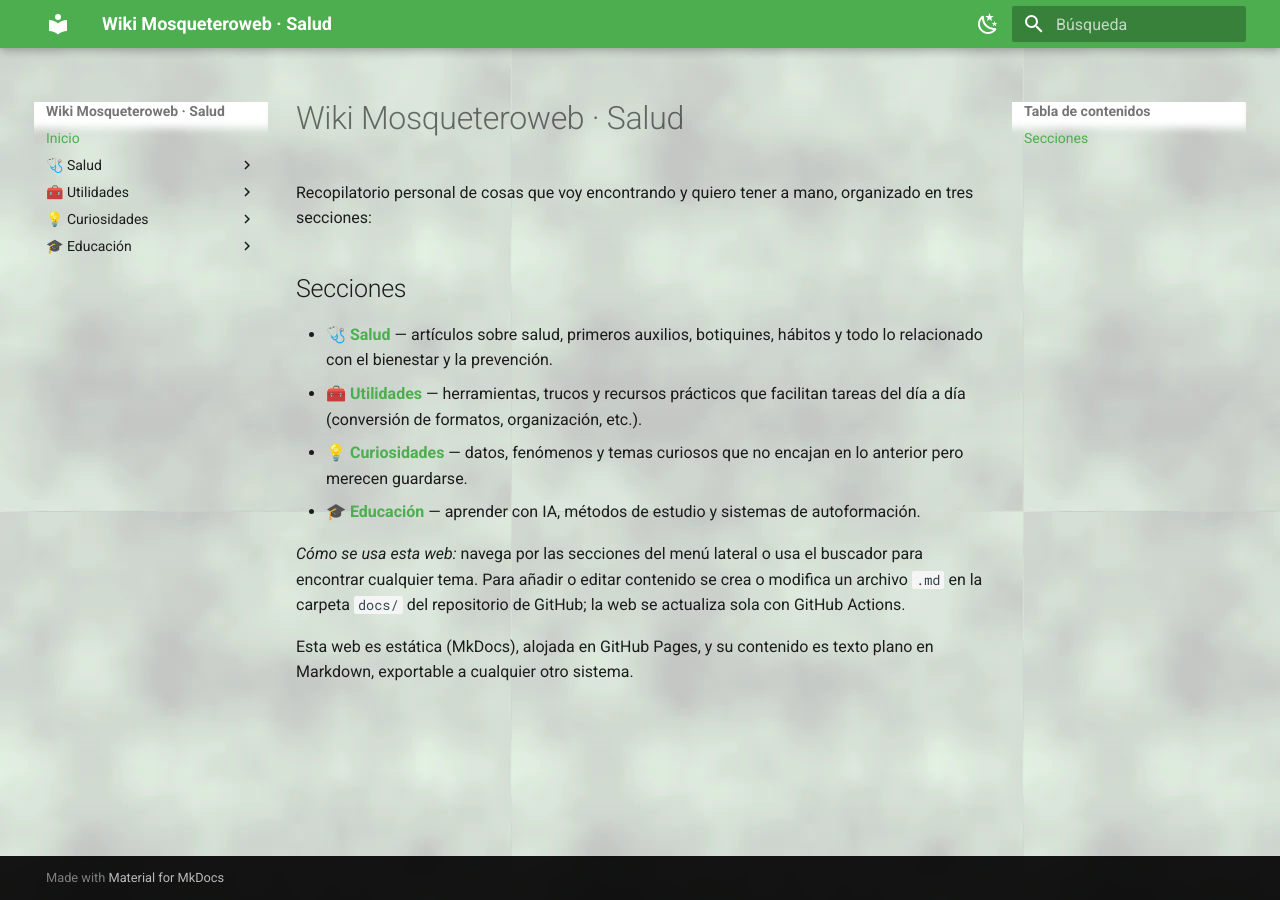
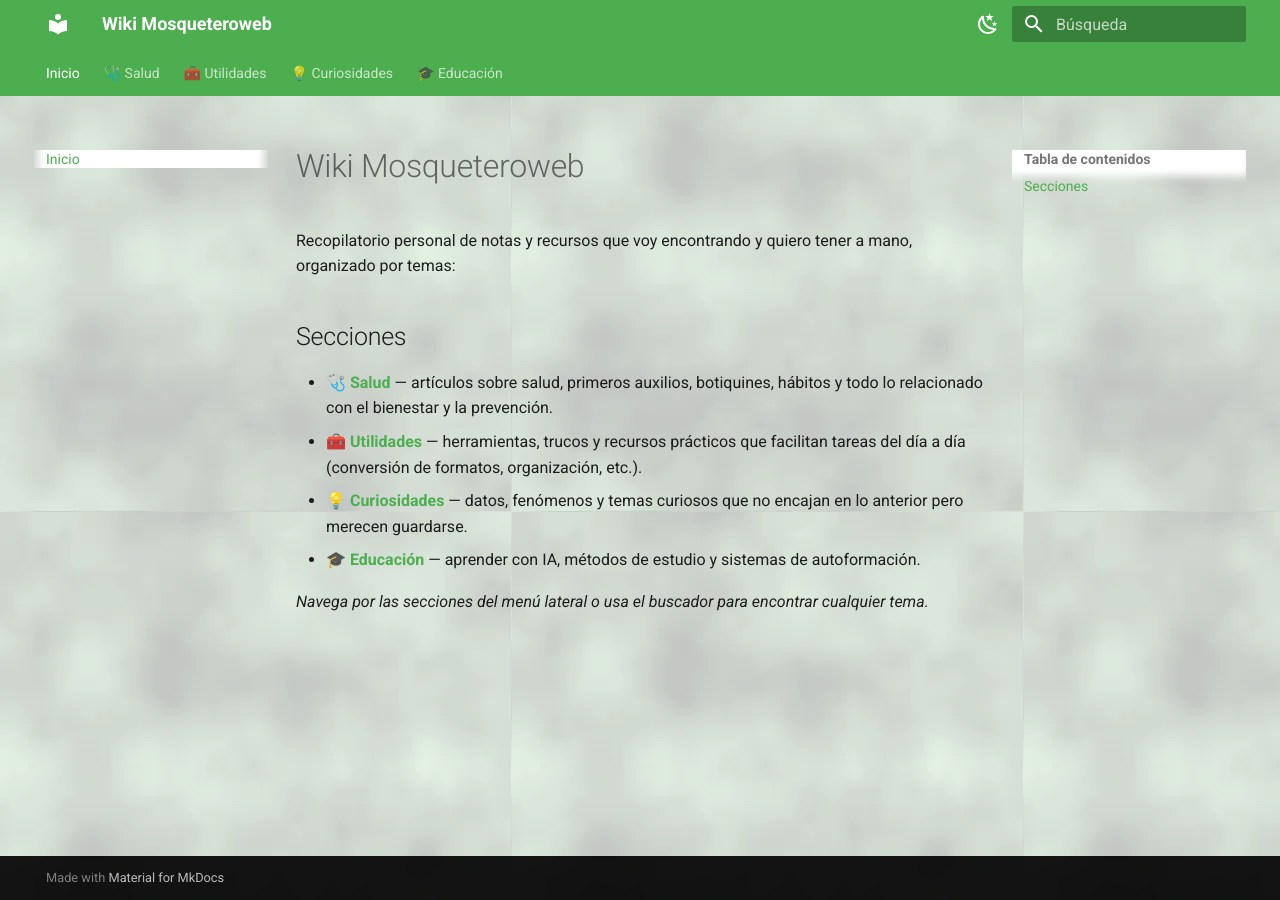
Before and after one commit to mosqueteroweb/Salud, an MkDocs documentation site: the page built from docs/index.md, in a window 1280 px wide. Built offline with MkDocs 1.6.1 and Material for MkDocs 9.7.7, drawn with Linux system fonts in a browser that asks for light colours.

Commit message:
UX: portada sin párrafo admin, título global Wiki Mosqueteroweb, tabs+instant+tracking, search lang es, grupos en Utilidades, README

```diff
--- a/docs/index.md
+++ b/docs/index.md
@@ -1,6 +1,6 @@
-# Wiki Mosqueteroweb · Salud
+# Wiki Mosqueteroweb
 
-Recopilatorio personal de cosas que voy encontrando y quiero tener a mano, organizado en tres secciones:
+Recopilatorio personal de notas y recursos que voy encontrando y quiero tener a mano, organizado por temas:
 
 ## Secciones
 
@@ -9,6 +9,4 @@ Recopilatorio personal de cosas que voy encontrando y quiero tener a mano, organ
 - 💡 **[Curiosidades](curiosidades/index.md)** — datos, fenómenos y temas curiosos que no encajan en lo anterior pero merecen guardarse.
 - 🎓 **[Educación](educacion/sistema-university-in-a-box-alter.md)** — aprender con IA, métodos de estudio y sistemas de autoformación.
 
-*Cómo se usa esta web:* navega por las secciones del menú lateral o usa el buscador para encontrar cualquier tema. Para añadir o editar contenido se crea o modifica un archivo `.md` en la carpeta `docs/` del repositorio de GitHub; la web se actualiza sola con GitHub Actions.
-
-Esta web es estática (MkDocs), alojada en GitHub Pages, y su contenido es texto plano en Markdown, exportable a cualquier otro sistema.
+*Navega por las secciones del menú lateral o usa el buscador para encontrar cualquier tema.*
--- a/mkdocs.yml
+++ b/mkdocs.yml
@@ -1,5 +1,5 @@
-site_name: Wiki Mosqueteroweb · Salud
-site_description: Recopilatorio personal de salud, utilidades y curiosidades
+site_name: Wiki Mosqueteroweb
+site_description: Recopilatorio personal de notas, salud, utilidades y curiosidades
 site_url: https://mosqueteroweb.github.io/Salud/
 site_dir: _site
 theme:
@@ -20,6 +20,9 @@ theme:
         icon: material/weather-sunny
         name: Modo claro
   features:
+    - navigation.instant
+    - navigation.tabs
+    - navigation.tracking
     - navigation.top
     - search.suggest
     - search.highlight
@@ -27,7 +30,8 @@ use_directory_urls: false
 extra_css:
   - stylesheets/extra.css
 plugins:
-  - search
+  - search:
+      lang: es
   - awesome-pages
 markdown_extensions:
   - admonition
```
Also changed, not shown: README.md (added, +34 -0 lines), docs/utilidades/.pages.
